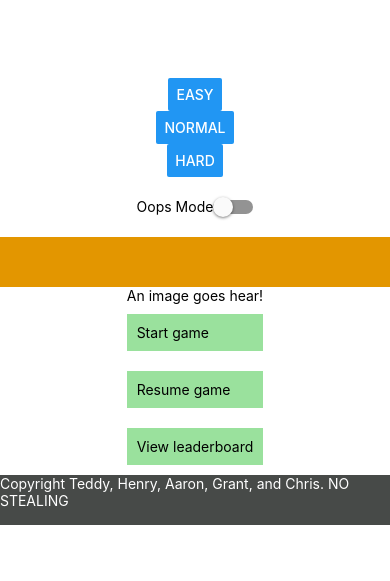
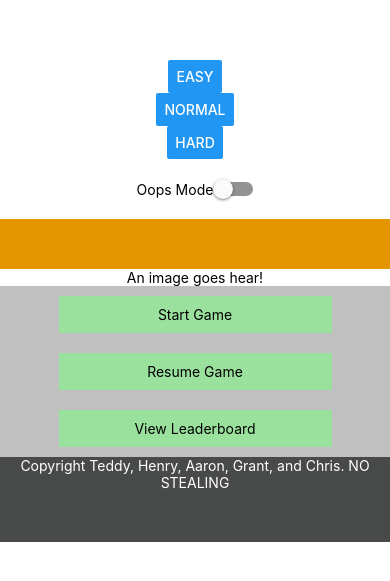
Before and after one commit to henry-oberholtzer/minemopper, a React Native app: screen / in a window 390 px wide. Shown: the part 131-712 px from the top of the page. Built offline with nearby package versions, Linux system fonts and the light colour scheme.

Commit message:
Adjust MainMenu rendering to include button functionality

```diff
--- a/components/MainMenu.jsx
+++ b/components/MainMenu.jsx
@@ -1,16 +1,24 @@
 import { useState } from 'react';
 import { View, StyleSheet, Text, TouchableOpacity } from 'react-native';
+import LeaderBoard from './LeaderBoard';
 
 const MainMenu = () => {
 	const [view, setView] = useState(0);
 
 	const styles = StyleSheet.create({
-		buttonStyles: {
+		mainBodyStyle: {
+			backgroundColor: '#C0C0C0',
+			width: '100%'
+		},
+		mainButtonStyle: {
 			backgroundColor: '#9AE19D',
 			color: 'white',
 			textAlign: 'center',
 			padding: 10,
 			margin: 10,
+			width: '70%',
+			marginLeft: '15%',
+			marginRight: '15%',
 		},
 		headerStyle: {
 			height: 50,
@@ -19,68 +27,118 @@ const MainMenu = () => {
 		},
 		footerStyle: {
 			backgroundColor: '#474A48',
-			height: 50,
+			height: '10%',
+			width: '100%',
+			textAlign: 'center',
 		},
+		footerTextStyle: {
+			textAlign: 'center',
+			color: 'white'
+		},
+		footerButtonStyle: {
+			backgroundColor: '#9AE19D',
+			color: 'white',
+			textAlign: 'center',
+			padding: 10,
+			margin: 10,
+			width: '20%',
+			marginLeft: '40%',
+			marginRight: '40%',
+		},
+		textAlignCenter: {
+			textAlign: 'center'
+		}
 	});
 
-	const pregame = () => {
+
+
+	const viewPregame = () => {
 		setView(1);
 	};
+
+	const viewLeaderboard = () => {
+		setView(2);
+	}
 
 	const exit = () => {
 		setView(0);
 	};
 
+
+
 	let currentView;
 
-	if (!view) {
+	const footerCopyright = (
+		<View style={styles.footerStyle}>
+			<Text style={styles.footerTextStyle}>
+				Copyright Teddy, Henry, Aaron, Grant, and Chris. NO STEALING
+			</Text>
+		</View>
+	)
+
+	const footerBackButton = (
+		<View style={styles.footerStyle}>
+			<TouchableOpacity
+				style={styles.footerButtonStyle}
+				onPress={() => exit()}>
+				<Text>Back</Text>
+			</TouchableOpacity>
+		</View>
+	)
+
+	if (view === 1) {
 		currentView = (
 			<>
-				<View>
-					<TouchableOpacity
-						style={styles.buttonStyles}
-						onPress={() => pregame()}>
-						<Text>Start game</Text>
+				<View style={styles.mainBodyStyle}>
+					<TouchableOpacity style={styles.mainButtonStyle}>
+						<Text>Difficulty</Text>
 					</TouchableOpacity>
-					<TouchableOpacity style={styles.buttonStyles}>
-						<Text>Resume game</Text>
-					</TouchableOpacity>
-					<TouchableOpacity style={styles.buttonStyles}>
-						<Text>View leaderboard</Text>
+					<TouchableOpacity style={styles.mainButtonStyle}>
+						<Text>Oops Mode?</Text>
 					</TouchableOpacity>
 				</View>
+				{footerBackButton}
+			</>
+		);
+	} else if (view === 2) {
+		currentView = (
+			<>
+				<LeaderBoard />
+				{footerBackButton}
 			</>
 		);
 	} else {
 		currentView = (
+			<>
 				<View>
+					<Text>An image goes hear!</Text>
+				</View>
+				<View style={styles.mainBodyStyle}>
 					<TouchableOpacity
-					style={styles.buttonStyles}
-					onPress={() => exit()}>
-					<Text>Back</Text>
+						style={styles.mainButtonStyle}
+						onPress={() => viewPregame()}>
+						<Text style={styles.textAlignCenter}>Start Game</Text>
 					</TouchableOpacity>
-				<TouchableOpacity style={styles.buttonStyles}>
-					<Text>Difficulty</Text>
+					<TouchableOpacity
+						style={styles.mainButtonStyle}
+						>
+						<Text style={styles.textAlignCenter}>Resume Game</Text>
 					</TouchableOpacity>
-				<TouchableOpacity style={styles.buttonStyles}>
-					<Text>Oops mode?</Text>
+					<TouchableOpacity
+						style={styles.mainButtonStyle}
+						onPress={() => viewLeaderboard()}>
+						<Text style={styles.textAlignCenter}>View Leaderboard</Text>
 					</TouchableOpacity>
 				</View>
+				{footerCopyright}
+			</>
 		);
 	}
 
 	return (
 		<>
 			<View style={styles.headerStyle}></View>
-			<View>
-				<Text>An image goes hear!</Text>
-			</View>
 			{currentView}
-			<View style={styles.footerStyle}>
-				<Text style={{ color: 'white' }}>
-					Copyright Teddy, Henry, Aaron, Grant, and Chris. NO STEALING
-				</Text>
-			</View>
 		</>
 	);
 };
```
Lines whose indentation alone changed are shown as unchanged.
